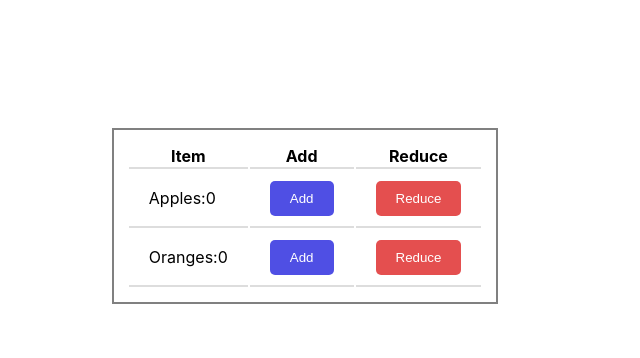
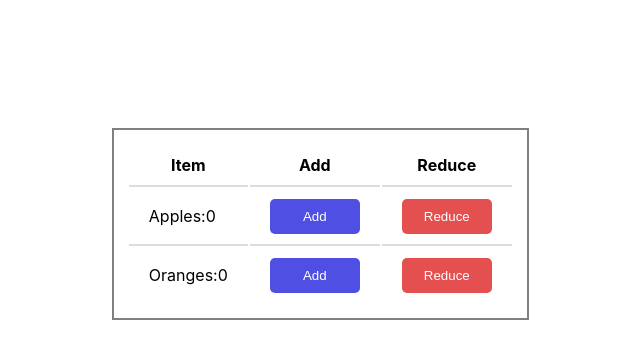
Before and after one commit to Vikas592/AdvReactPractice, a React (Create React App) app: page / in a window 1280 px wide. Shown: the top 358 px of the page, without its empty margins (16-656 px from the left). Built offline with nearby package versions, Linux system fonts and the light colour scheme.

Commit message:
refactor: minor style and code refactor

```diff
--- a/src/App.tsx
+++ b/src/App.tsx
@@ -3,7 +3,7 @@ import { useSelector, useDispatch } from 'react-redux';
 import { addApples, addOranges, reduceApples, reduceOranges } from './Redux';
 import { State } from './Redux/types';
 import { Add, Remove, TableCell, Table, TableHeadCell } from './components';
-
+import { APPLES, ORANGES } from './Constants';
 function App() {
   const apples: Number = useSelector((state: State) => {
     return state.apples.apples;
@@ -12,13 +12,13 @@ function App() {
   const dispatch: Function = useDispatch();
 
   const increment = (item: string) => {
-    if (item === 'apples') dispatch(addApples());
-    if (item === 'oranges') dispatch(addOranges());
+    if (item === APPLES) dispatch(addApples());
+    if (item === ORANGES) dispatch(addOranges());
   };
 
   const decrement = (item: string) => {
-    if (item === 'apples') dispatch(reduceApples());
-    if (item === 'oranges') dispatch(reduceOranges());
+    if (item === APPLES) dispatch(reduceApples());
+    if (item === ORANGES) dispatch(reduceOranges());
   };
 
   return (
@@ -32,28 +32,28 @@ function App() {
           </tr>
         </thead>
         <tbody>
-          <tr className='u-full-width'>
+          <tr>
             <TableCell>Apples:{apples}</TableCell>
             <TableCell>
-              <Add className='button-primary' onClick={() => increment('apples')}>
+              <Add className='button-primary' onClick={() => increment(APPLES)}>
                 Add
               </Add>
             </TableCell>
             <TableCell>
-              <Remove onClick={() => decrement('apples')} disabled={apples === 0}>
+              <Remove onClick={() => decrement(APPLES)} disabled={apples === 0}>
                 Reduce
               </Remove>
             </TableCell>
           </tr>
-          <tr className='u-full-width'>
-            <TableCell>Oranges:{oranges}</TableCell>
-            <TableCell>
-              <Add className='button-primary' onClick={() => increment('oranges')}>
+          <tr>
+            <TableCell noBorder={true}>Oranges:{oranges}</TableCell>
+            <TableCell noBorder={true}>
+              <Add className='button-primary' onClick={() => increment(ORANGES)}>
                 Add
               </Add>
             </TableCell>
-            <TableCell>
-              <Remove onClick={() => decrement('oranges')} disabled={oranges === 0}>
+            <TableCell noBorder={true}>
+              <Remove onClick={() => decrement(ORANGES)} disabled={oranges === 0}>
                 Reduce
               </Remove>
             </TableCell>
--- /dev/null
+++ b/src/Constants.tsx
@@ -0,0 +1,2 @@
+export const APPLES = 'APPLES';
+export const ORANGES = 'ORANGES';
--- a/src/components/Button/Button.tsx
+++ b/src/components/Button/Button.tsx
@@ -1,10 +1,11 @@
 import styled from 'styled-components';
 
 const Button = styled.button`
-  padding: 10px 20px;
   border: none;
   color: white;
   border-radius: 5px;
+  width: 90px;
+  height: 35px;
 `;
 
 export default Button;
--- a/src/components/Table/TableCell.tsx
+++ b/src/components/Table/TableCell.tsx
@@ -1,8 +1,14 @@
 import styled from 'styled-components';
+
+interface TdProps {
+  noBorder?: true;
+}
 
 const TableCell = styled.td`
   padding: 10px 20px;
-  border-bottom: 2px solid #ddd;
+  border-bottom: ${(props: TdProps) => {
+    return props.noBorder ? 'none' : '2px solid #ddd';
+  }};
 `;
 
 export default TableCell;
--- a/src/components/Table/TableHeadCell.tsx
+++ b/src/components/Table/TableHeadCell.tsx
@@ -2,6 +2,7 @@ import styled from 'styled-components';
 
 const TableHeadCell = styled.th`
   border-bottom: 2px solid #ddd;
+  padding: 10px 20px;
 `;
 
 export default TableHeadCell;
```
Also changed, not shown: 1 other file (tests, documents, lock files or other folders).
